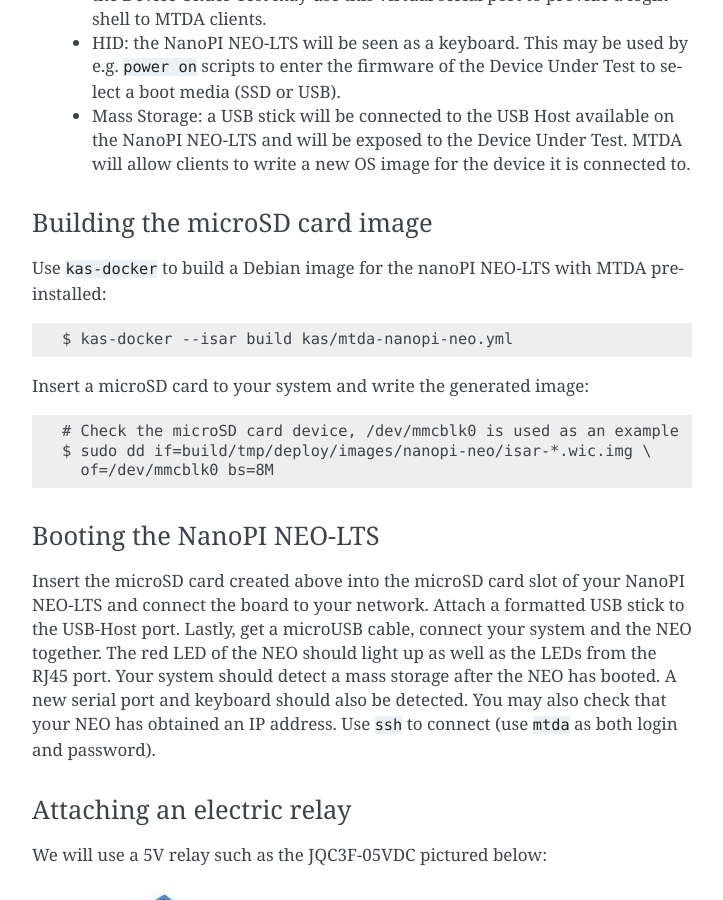
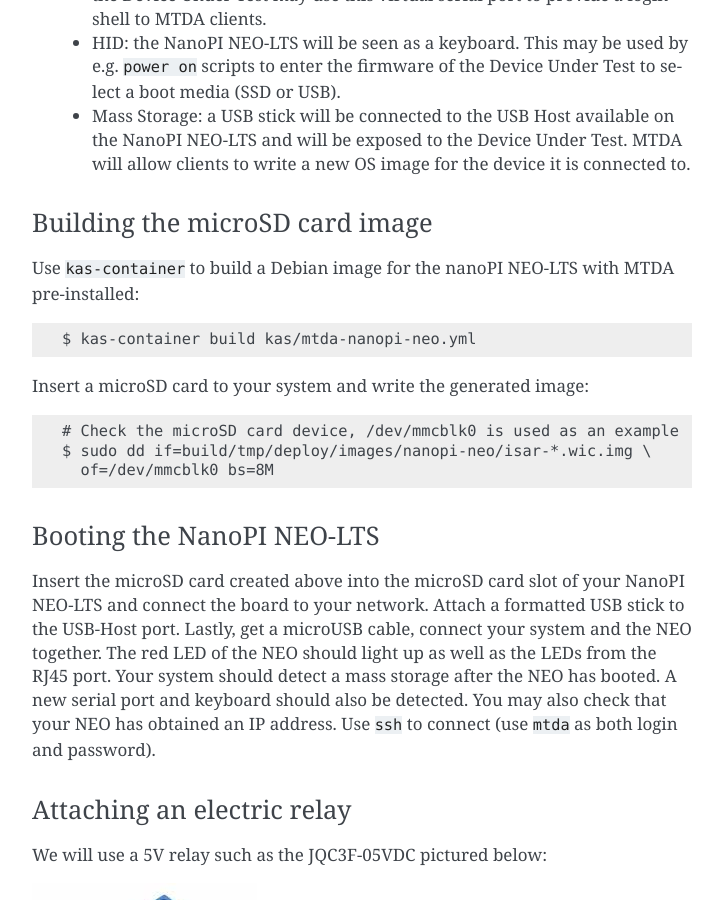
Before and after one commit to siemens/mtda, a Sphinx documentation site: the page built from docs/build.rst, in a window 1280 px wide and 900 px high, scrolled down 4561 px. Shown: the whole window, without its empty margins (388-1111 px from the left). Built offline with Sphinx 7.4.7, drawn with Linux system fonts in a browser that asks for light colours.

Commit message:
Update to the latest kas
With the latest kas, we can specify the build system type in the
yaml file itself.

Also, kas-docker is renamed to kas-container.

Signed-off-by: Vijai Kumar K <Vijaikumar_Kanagarajan@mentor.com>

```diff
--- a/docs/build.rst
+++ b/docs/build.rst
@@ -216,10 +216,10 @@
 Building the microSD card image
 ~~~~~~~~~~~~~~~~~~~~~~~~~~~~~~~
 
-Use ``kas-docker`` to build a Debian image for the nanoPI NEO-LTS with MTDA
+Use ``kas-container`` to build a Debian image for the nanoPI NEO-LTS with MTDA
 pre-installed::
 
-    $ kas-docker --isar build kas/mtda-nanopi-neo.yml
+    $ kas-container build kas/mtda-nanopi-neo.yml
 
 Insert a microSD card to your system and write the generated image::
 
```
Also changed, not shown: 2 other files.
